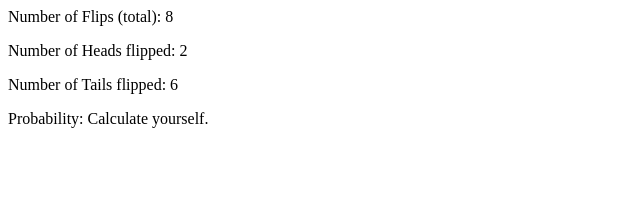
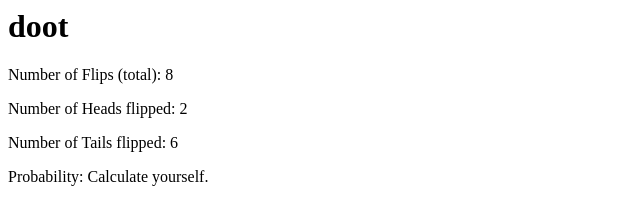
Before and after one commit to its-popplewell/test_website, a plain HTML site: page index.html in a window 1280 px wide. Shown: the whole page, without its empty margins (0-640 px from the left). Drawn offline with Linux system fonts and the light colour scheme.

```diff
--- a/index.html
+++ b/index.html
@@ -7,6 +7,8 @@
     </head>
 
     <body>
+        <h1>doot</h1>
+
         <p>Number of Flips (total): <scan id="numFlips"></scan></p>
         <p>Number of Heads flipped: <scan id="numHeads"></scan></p>
         <p>Number of Tails flipped: <scan id="numTails"></scan></p>
```
